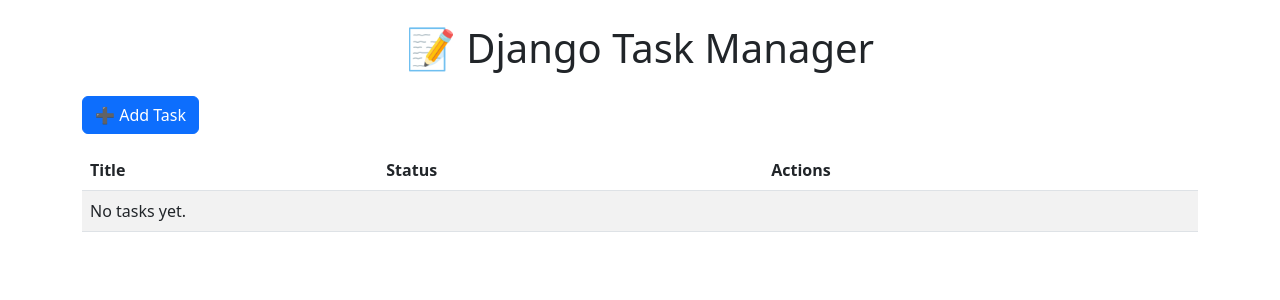
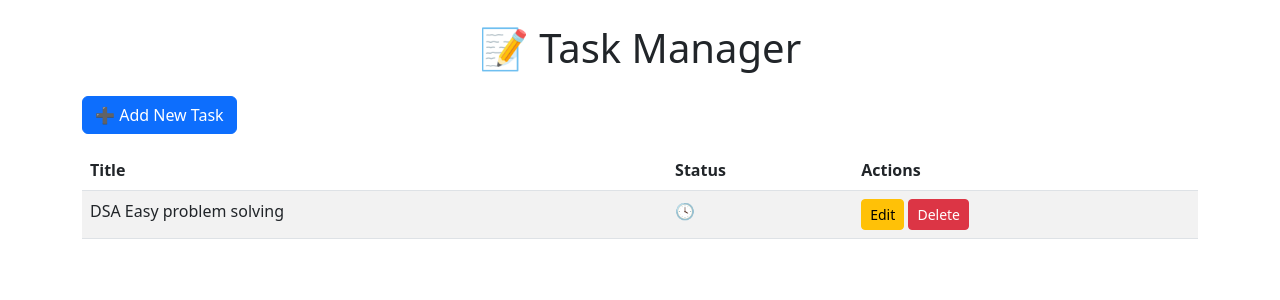
Before and after one commit to sajalchauhan0395/django-taskmanager, a Django app: page / in a window 1280 px wide. Shown: the top 300 px of the page. Run offline with Django 4.2, Linux system fonts and the light colour scheme; data comes from the database, SQL or seed files in the repository; both versions use the stored data as it was after the commit.

Commit message:
Initial commit - Django Task Manager Project

```diff
--- a/tasks/templates/tasks/base.html
+++ b/tasks/templates/tasks/base.html
@@ -6,7 +6,7 @@
 </head>
 <body class="p-4">
     <div class="container">
-        <h1 class="text-center mb-4">📝 Django Task Manager</h1>
+        <h1 class="text-center mb-4">📝 Task Manager</h1>
         {% block content %}{% endblock %}
     </div>
 </body>
--- a/tasks/templates/tasks/task_list.html
+++ b/tasks/templates/tasks/task_list.html
@@ -1,6 +1,6 @@
 {% extends 'tasks/base.html' %}
 {% block content %}
-<a href="{% url 'add_task' %}" class="btn btn-primary mb-3">➕ Add Task</a>
+<a href="{% url 'add_task' %}" class="btn btn-primary mb-3">➕ Add New Task</a>
 <table class="table table-striped">
   <thead><tr><th>Title</th><th>Status</th><th>Actions</th></tr></thead>
   <tbody>
--- a/tasks/views.py
+++ b/tasks/views.py
@@ -9,8 +9,8 @@
 #List Task
 
 def task_list(request):
-    tasks = Task.objects.all().order_by('-created_at')
-    return render(request, 'tasks/task_list.html',{'task': tasks})
+    tasks = Task.objects.all()
+    return render(request, 'tasks/task_list.html',{'tasks': tasks})
 
 #Add Task
 
@@ -39,10 +39,12 @@
 
 def delete_task(request, pk):
     task = get_object_or_404(Task, pk=pk)
+
     if request.method == 'POST':
         task.delete()
         return redirect('task_list')
-    return render(request, 'task/task_confirm_delete.html',{'task':task})
+
+    return render(request, 'tasks/task_confirm_delete.html',{'task':task})
 
 #API View
 
```
Also changed, not shown: db.sqlite3, 1 other file.
